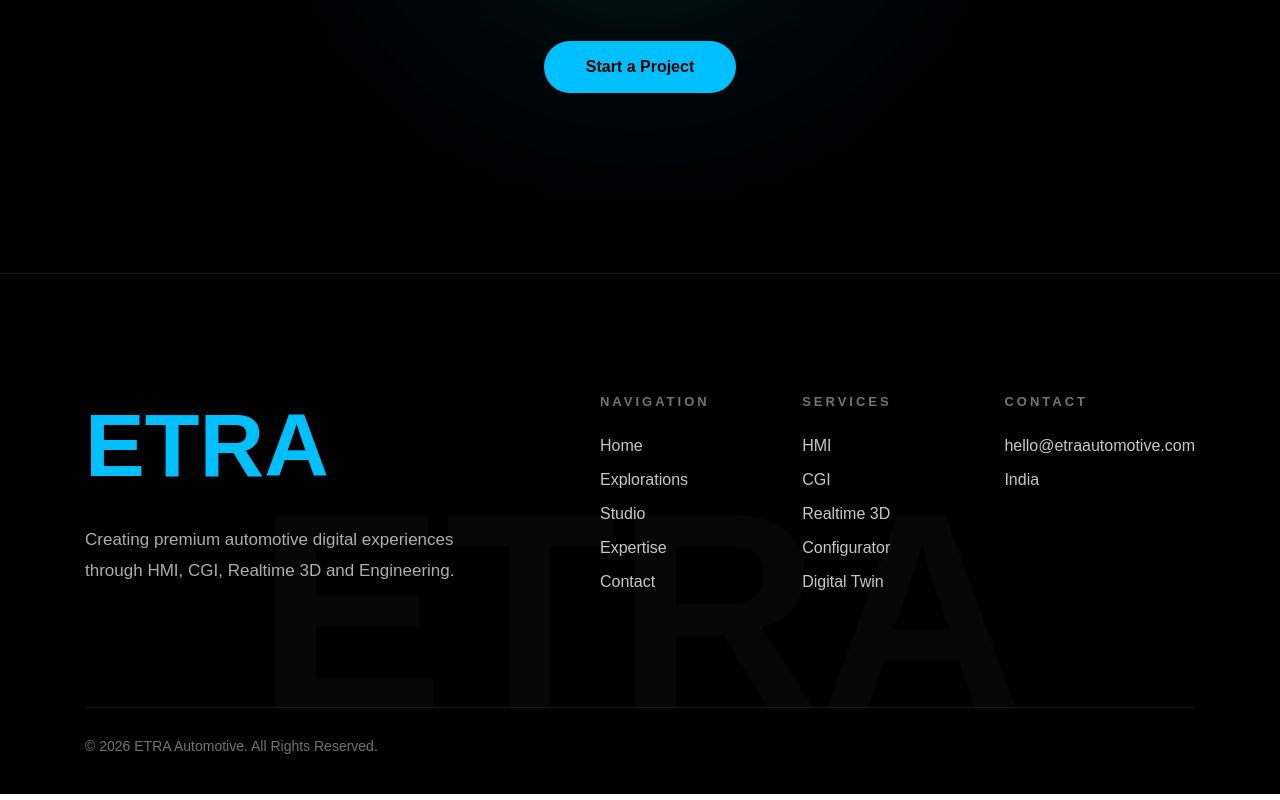
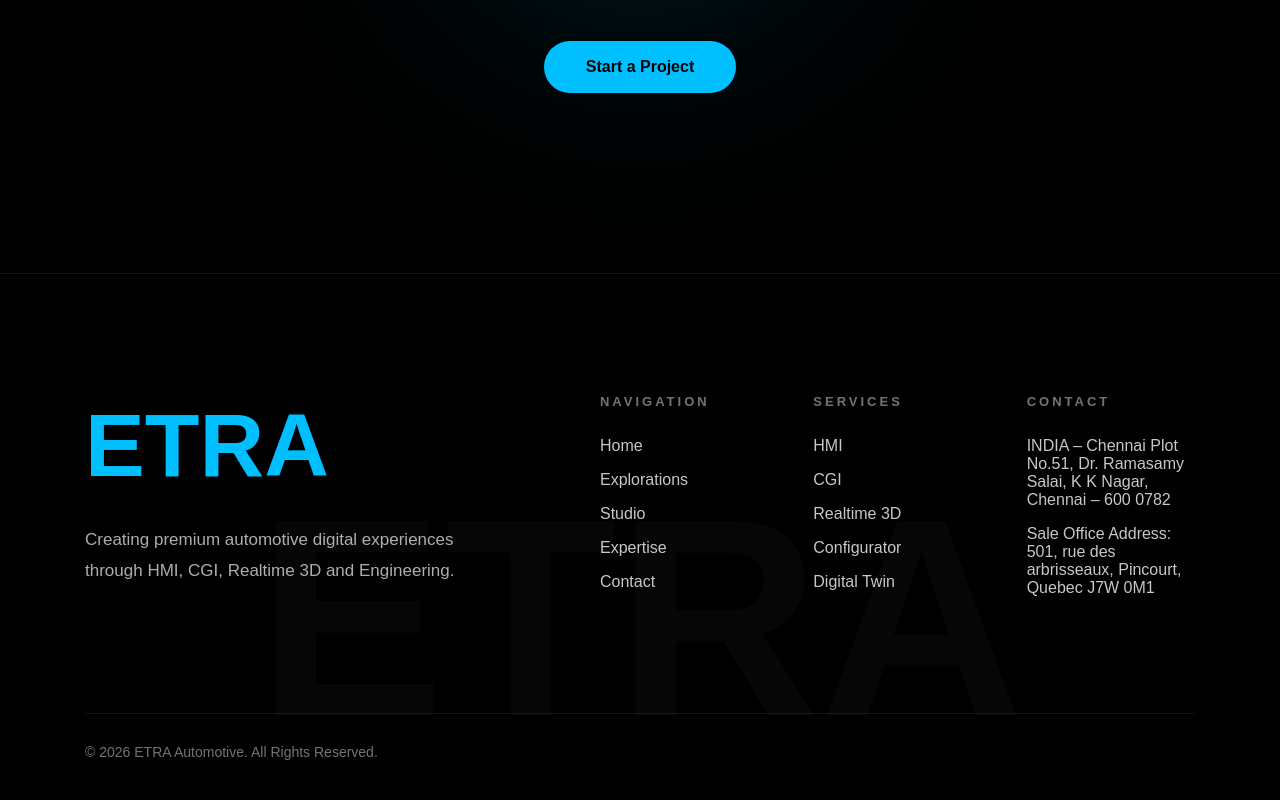
Before and after one commit to MaddyMadhav14/etra-automotive, a Next.js app: page / in a window 1280 px wide. Shown: the part 6611-7411 px from the top of the page. Built offline with nearby package versions, Linux system fonts and the light colour scheme.

Commit message:
Update footer design

```diff
--- a/src/app/components/Footer.jsx
+++ b/src/app/components/Footer.jsx
@@ -38,8 +38,9 @@ export default function Footer() {
           <div>
             <h4>Contact</h4>
 
-            <p>hello@etraautomotive.com</p>
-            <p>India</p>
+            <p>INDIA – Chennai
+               Plot No.51, Dr. Ramasamy Salai, K K Nagar, Chennai – 600 0782</p>
+            <p>Sale Office Address: 501, rue des arbrisseaux, Pincourt, Quebec J7W 0M1</p>
           </div>
 
         </div>
```
